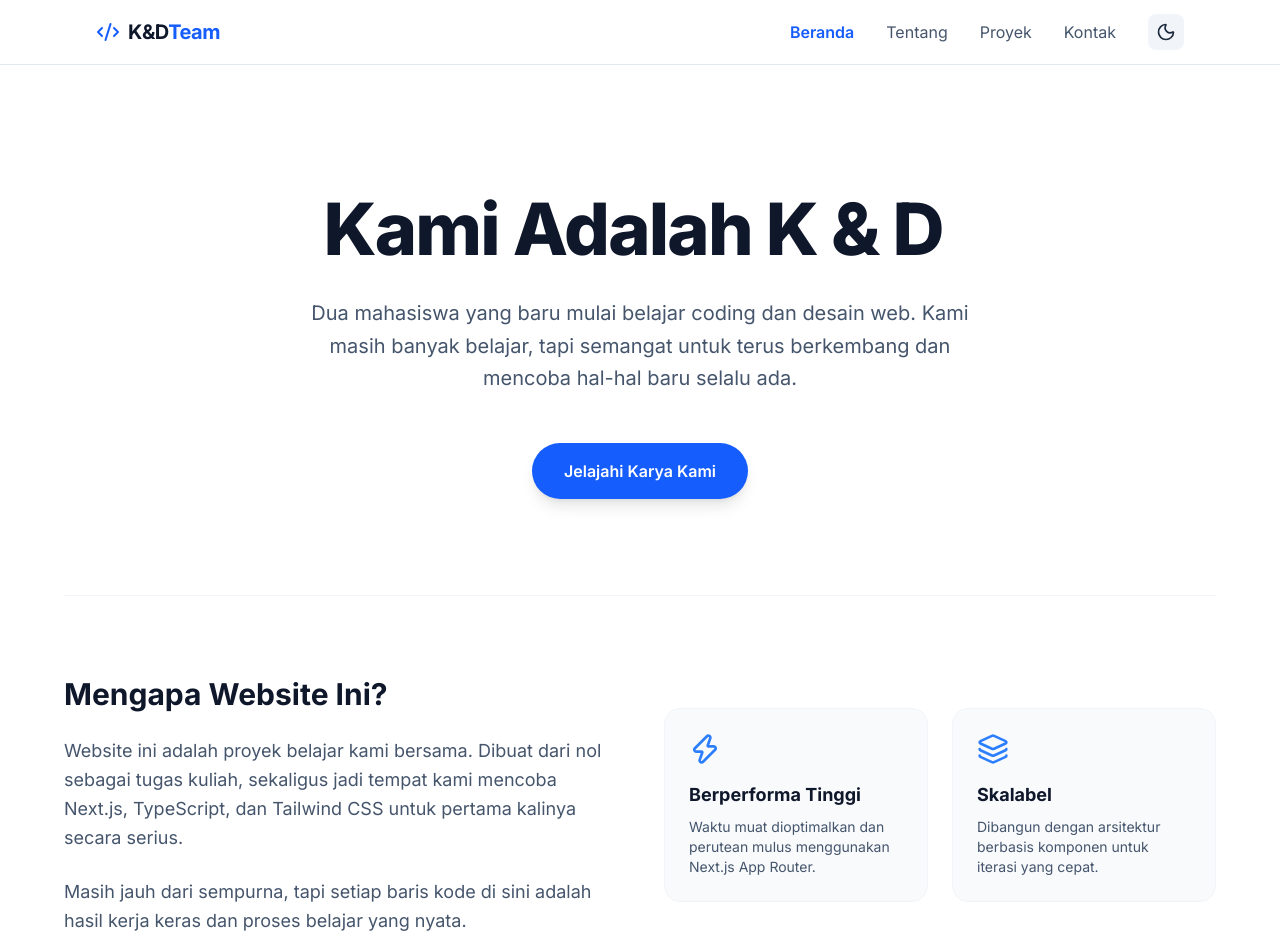
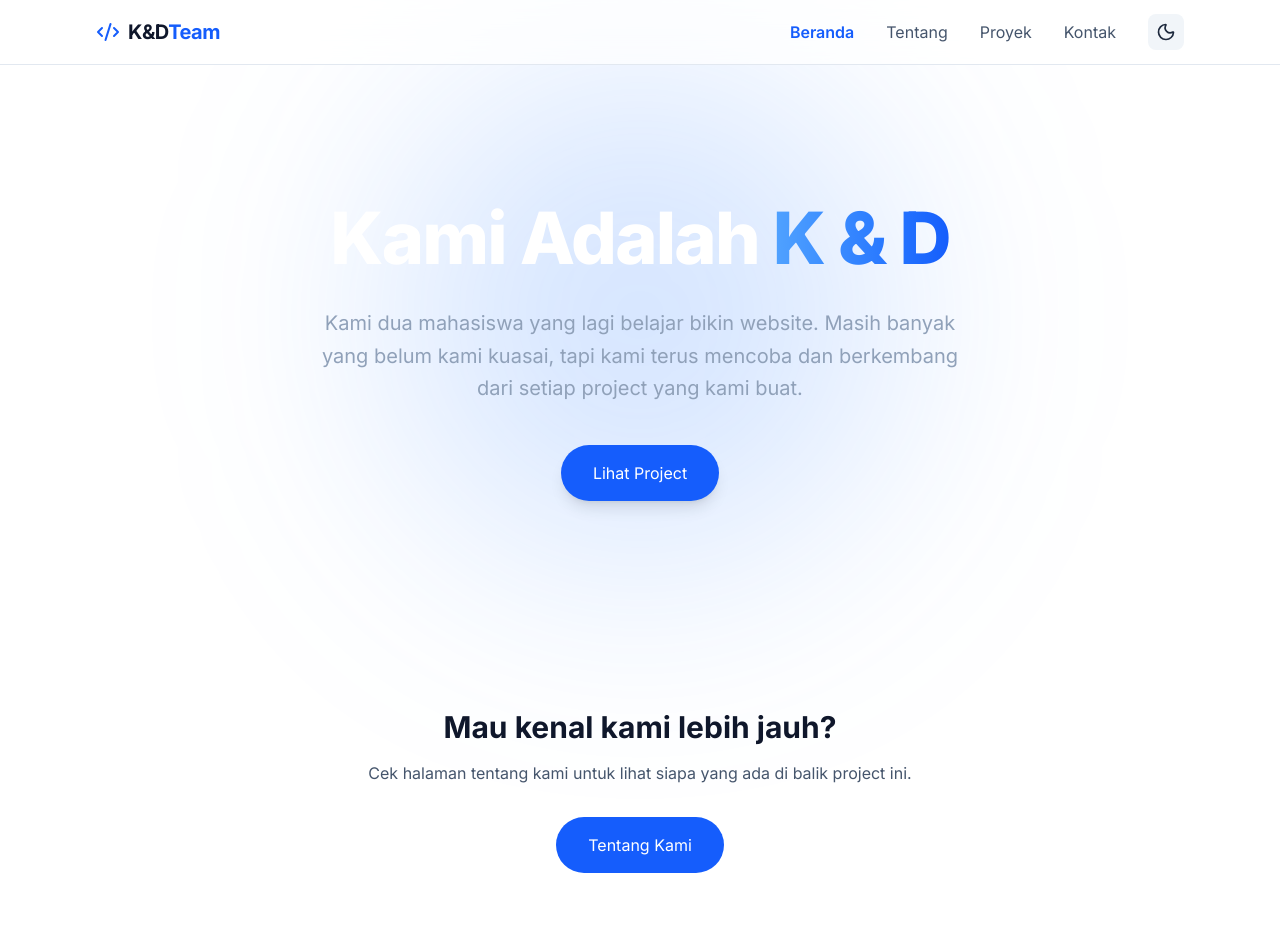
Before and after one commit to krysna07/Uts-Pweb, a Next.js app: page / in a window 1280 px wide. Shown: the top 952 px of the page. Built offline with nearby package versions, Linux system fonts and the light colour scheme.

Commit message:
final :Update beranda

```diff
--- a/app/page.tsx
+++ b/app/page.tsx
@@ -1,54 +1,56 @@
 import Link from "next/link";
-import TeamCard from "@/components/TeamCard";
 import { Layers, Zap } from "lucide-react";
 
 export default function Home() {
   return (
     <div className="flex flex-col items-center px-4 sm:px-6 lg:px-8">
-      {/* Hero Section */}
-      <section className="w-full max-w-6xl mx-auto pt-32 pb-24 text-center">
-        <h1 className="text-5xl md:text-7xl font-extrabold text-slate-900 dark:text-white tracking-tight mb-8">
-          Kami Adalah
-          K & D <span className="inline-block"></span>
-        </h1>
-        <p className="text-xl text-slate-600 dark:text-slate-400 mb-12 max-w-2xl mx-auto leading-relaxed">
-          Dua mahasiswa yang baru mulai belajar coding dan desain web. Kami masih banyak belajar,
-          tapi semangat untuk terus berkembang dan mencoba hal-hal baru selalu ada.
+
+      <section className="w-full max-w-6xl mx-auto pt-32 pb-32 text-center relative">
+
+  {/* Background Blur Effect */}
+  <div className="absolute inset-0 -z-10 flex justify-center">
+    <div className="w-[500px] h-[500px] bg-blue-500/20 blur-[120px] rounded-full"></div>
+  </div>
+
+  <h1 className="text-5xl md:text-7xl font-extrabold text-white tracking-tight mb-6 leading-tight">
+    Kami Adalah{" "}
+    <span className="bg-gradient-to-r from-blue-400 to-blue-600 bg-clip-text text-transparent">
+      K & D
+    </span>
+  </h1>
+
+  <p className="text-lg md:text-xl text-slate-400 mb-10 max-w-2xl mx-auto leading-relaxed">
+    Kami dua mahasiswa yang lagi belajar bikin website. Masih banyak yang belum kami kuasai,
+    tapi kami terus mencoba dan berkembang dari setiap project yang kami buat.
+  </p>
+
+  <div className="flex justify-center gap-4 flex-wrap">
+    <Link
+      href="/projects"
+      className="px-8 py-4 bg-blue-600 text-white rounded-full hover:bg-blue-700 hover:scale-105 transition shadow-lg"
+    >
+      Lihat Project
+    </Link>
+  </div>
+</section>
+
+      {/* CTA Section */}
+ <section className="w-full max-w-6xl mx-auto py-20 text-center">
+    <h2 className="text-3xl font-bold text-slate-900 dark:text-white mb-4">
+      Mau kenal kami lebih jauh?
+   </h2>
+        <p className="text-slate-600 dark:text-slate-400 mb-8">
+          Cek halaman tentang kami untuk lihat siapa yang ada di balik project ini.
         </p>
+
         <Link
-          href="/projects"
-          className="inline-flex items-center justify-center px-8 py-4 text-base font-semibold text-white transition-all duration-300 bg-blue-600 rounded-full shadow-lg hover:shadow-blue-500/30 hover:bg-blue-700 hover:-translate-y-1 dark:bg-blue-500 dark:hover:bg-blue-600"
+          href="/about"
+          className="inline-block px-8 py-4 bg-blue-600 text-white rounded-full hover:bg-blue-700 hover:scale-105 transition"
         >
-          Jelajahi Karya Kami
+          Tentang Kami
         </Link>
       </section>
 
-      {/* Why This Website Section */}
-      <section className="w-full max-w-6xl mx-auto py-20 border-t border-slate-100 dark:border-slate-800">
-        <div className="grid md:grid-cols-2 gap-12 items-center">
-          <div>
-            <h2 className="text-3xl font-bold text-slate-900 dark:text-white mb-6">Mengapa Website Ini?</h2>
-            <p className="text-slate-600 dark:text-slate-400 text-lg leading-relaxed mb-6">
-              Website ini adalah proyek belajar kami bersama. Dibuat dari nol sebagai tugas kuliah, sekaligus jadi tempat kami mencoba Next.js, TypeScript, dan Tailwind CSS untuk pertama kalinya secara serius.
-            </p>
-            <p className="text-slate-600 dark:text-slate-400 text-lg leading-relaxed">
-              Masih jauh dari sempurna, tapi setiap baris kode di sini adalah hasil kerja keras dan proses belajar yang nyata.
-            </p>
-          </div>
-          <div className="grid grid-cols-1 sm:grid-cols-2 gap-6">
-            <div className="bg-slate-50 dark:bg-slate-900 p-6 rounded-2xl border border-slate-100 dark:border-slate-800">
-              <Zap className="text-blue-500 mb-4" size={32} />
-              <h3 className="text-lg font-bold text-slate-900 dark:text-white mb-2">Berperforma Tinggi</h3>
-              <p className="text-slate-600 dark:text-slate-400 text-sm">Waktu muat dioptimalkan dan perutean mulus menggunakan Next.js App Router.</p>
-            </div>
-            <div className="bg-slate-50 dark:bg-slate-900 p-6 rounded-2xl border border-slate-100 dark:border-slate-800">
-              <Layers className="text-blue-500 mb-4" size={32} />
-              <h3 className="text-lg font-bold text-slate-900 dark:text-white mb-2">Skalabel</h3>
-              <p className="text-slate-600 dark:text-slate-400 text-sm">Dibangun dengan arsitektur berbasis komponen untuk iterasi yang cepat.</p>
-            </div>
-          </div>
-        </div>
-      </section>
     </div>
   );
 }
```
